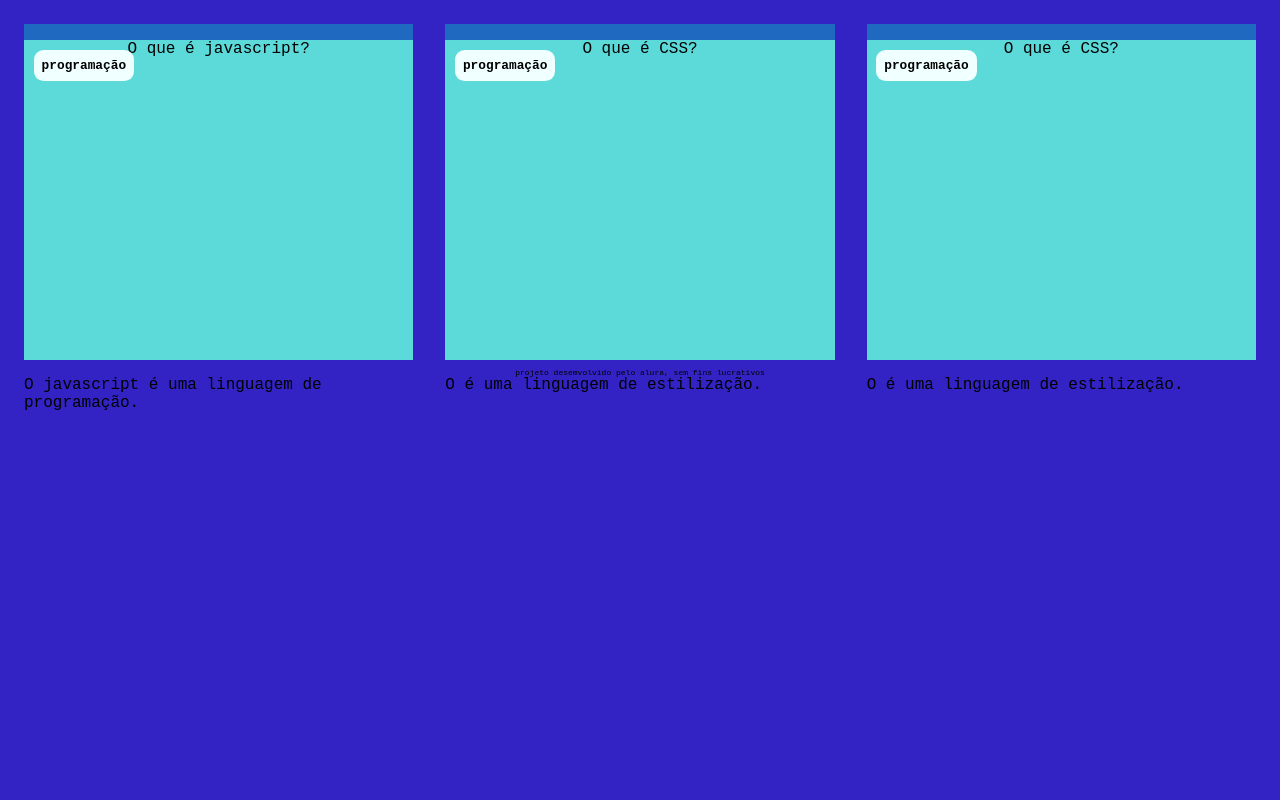
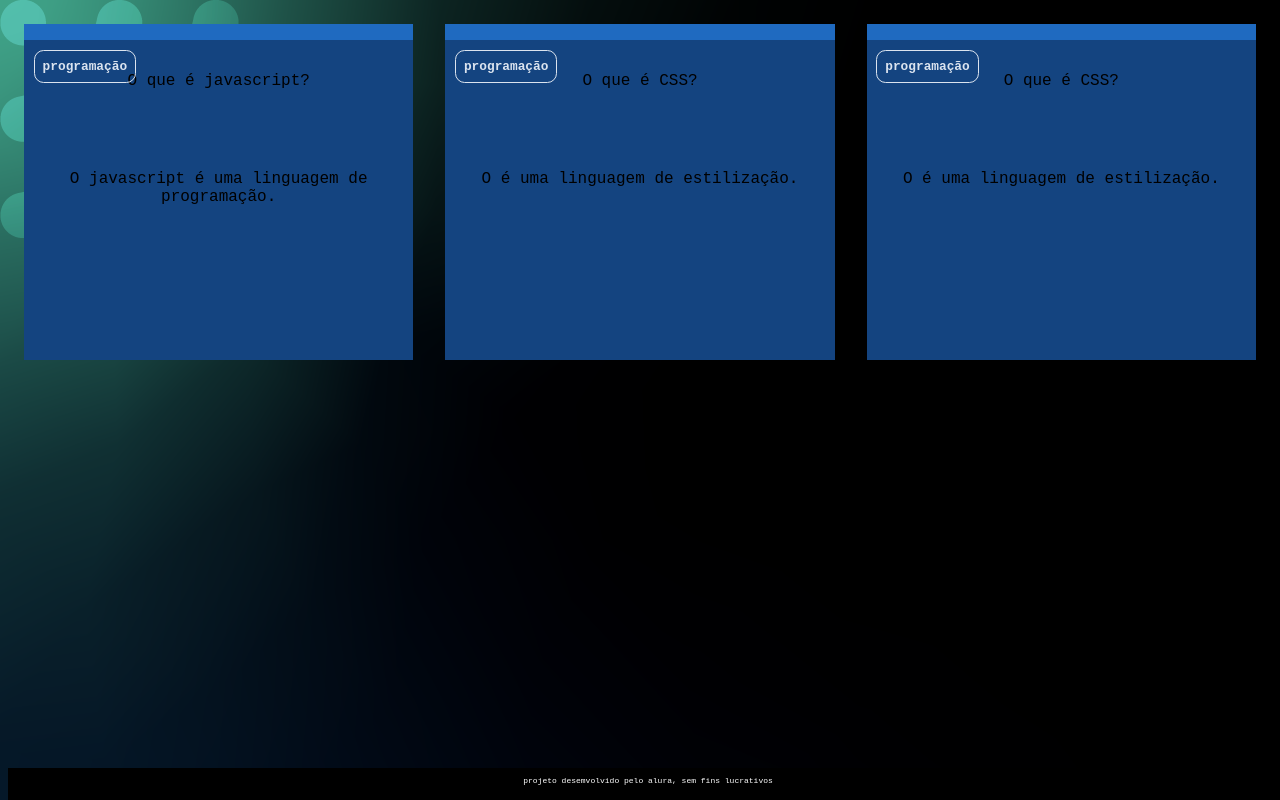
Before and after one commit to jacksonmachado2/flahcard, a plain HTML site: page index.html in a window 1280 px wide. Drawn offline with Linux system fonts and the light colour scheme.

Commit message:
Add files via upload

```diff
--- a/style.css
+++ b/style.css
@@ -1,5 +1,12 @@
-    body {
-        background-color: rgba(47, 31, 196, 0.979);
+:root {
+    --text-color: #DBE4EF;
+    --card-front-color: #144480;
+    --card-back-color: #00F4BF;
+}
+
+   body {
+
+        background: url(bg-desktop.webp);
         font-family: 'Courier New', Courier, monospace;
     }
 #container{
@@ -15,19 +22,30 @@
 }
 .cartao__conteudo{
     text-align: center;
-    background-color: rgb(92, 218, 218);
+    background-color: var(--card-front-color);
     height: 100%;
 }
 .cartao__conteudo h3{
-    background-color: azure;
+  color: var(--text-color);
+  border: 1px solid var(--text-color);
     text-align: left;
     padding: 0.5rem;
     position: absolute;
     margin: 0.6rem;
     border-radius: 0.6rem;
     font-size: 1vw;
+
 }
-c
+.cartao__conteudo p {
+    margin-top: 1rem;
+    padding: 2rem;
+}
+.cartao__conteudo__pergunta {
+    color: var(--text-color);
+}
+.cartao__conteudo__pergunta {
+    color: var(--card-back-color);
+}
     footer {
         background-color: rgb(0, 0, 0);
         color: white;
```
Also changed, not shown: index.html (+0 -3 lines), bg-desktop.webp (added), bg-mobile.webp (added), bg-tablet.webp (added).
